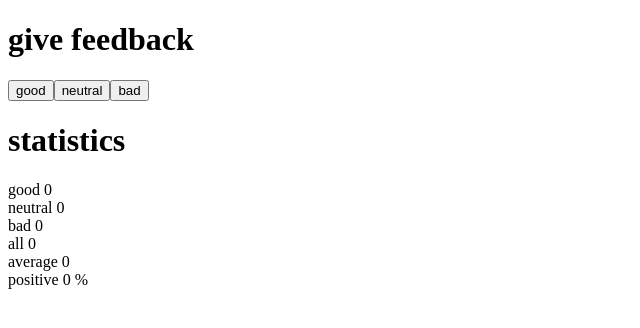
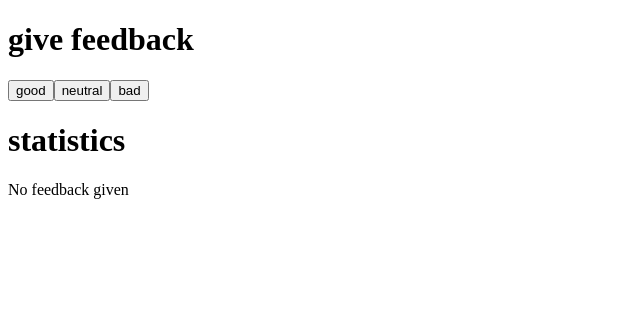
Before and after one commit to itsjustyuji/FSO-part-1, a React (Vite) app: page / in a window 1280 px wide. Shown: the top 328 px of the page, without its empty margins (0-640 px from the left). Built offline with nearby package versions, Linux system fonts and the light colour scheme.

Commit message:
Application updated to display statistics only after feedback is received. Ex 1.9

```diff
--- a/src/App.jsx
+++ b/src/App.jsx
@@ -14,6 +14,13 @@ const Button=({name, onClick})=>{
 }
 
 const Statistics=({good, neutral, bad, average, posPerc})=>{
+  if(good===0 && neutral===0 && bad===0){
+    return(
+      <div>
+        No feedback given
+      </div>
+    )
+  }
   return (
     <>
       <div>good {good}</div>
@@ -49,7 +56,6 @@ const App = () => {
       <Button name="bad" onClick={badClick} />
       <Header title="statistics" />
       <Statistics good={good} neutral={neutral} bad={bad} average={average} posPerc={posPerc}/>
-
     </div>
   )
 }
```
